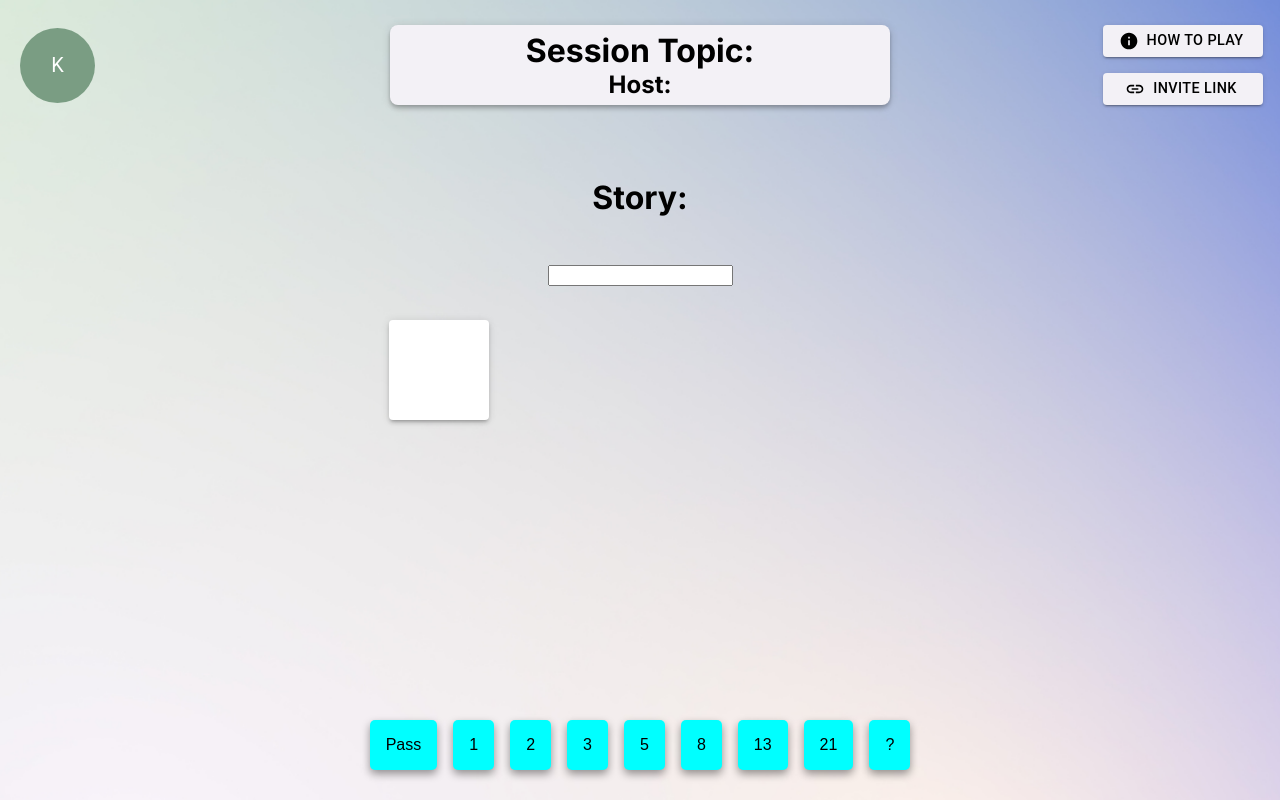
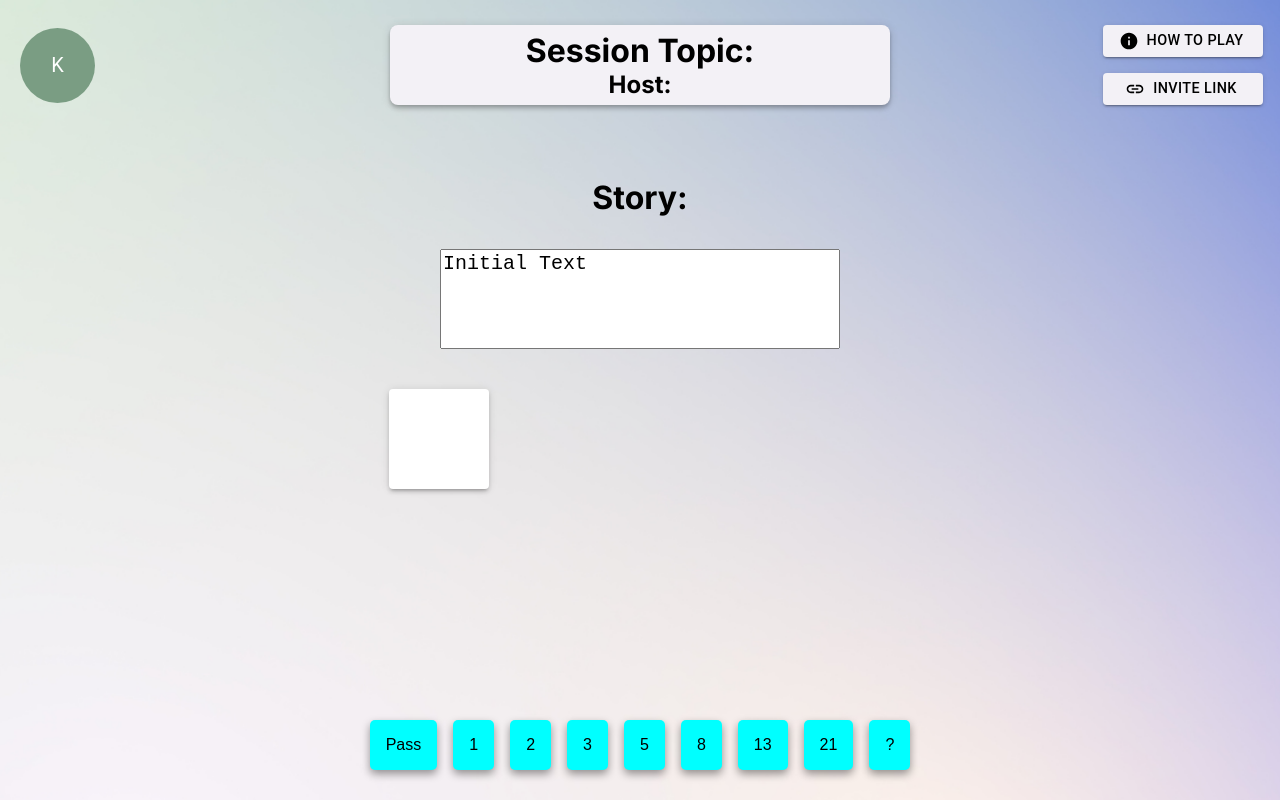
Before and after one commit to iceiceninja/PlanningPoker, a Next.js app in the folder Startup/my-app/: page /user in a window 1280 px wide. Built offline with nearby package versions, Linux system fonts and the light colour scheme; no server answers.

Commit message:
Story can be submitted by host and it shows on all users

```diff
--- a/Startup/my-app/app/globals.css
+++ b/Startup/my-app/app/globals.css
@@ -39,6 +39,10 @@ html {
 
 .button-43:hover {
   background-image: linear-gradient(-180deg, #1D95C9 0%, #17759C 100%);
+}
+
+.textarea-class {
+  font-size: 20px;
 }
 
 .card1 {
--- a/Startup/my-app/app/user/page.tsx
+++ b/Startup/my-app/app/user/page.tsx
@@ -71,6 +71,8 @@ export default function Host() {
         { name: "", vote: "" },
       ]);
       const [buttonStates, setButtonStates] = useState(inititalMap);
+      const [storyText, setStoryText] = useState('Initial Text');
+
 
       // This shows the host and every other user that joins, render means render the cards.
       // See socket.on("return_user_name"), in the backend there is a socket.on("render")
@@ -143,7 +145,11 @@ export default function Host() {
     })
     socket.on('countdown-init', () => { // can pass in an arg to make the timer variable. (10 sec, 1 min, 5 min etc.)
         console.log("countdown init");
-
+    })
+    socket.on("get_story_submitted_host", (data) => {
+        console.log("HEHEHEHEHE")
+        console.log(data + "HEHEHEHEH");
+        setStoryText(data);
     })
 
       useEffect(() => {
@@ -305,7 +311,12 @@ export default function Host() {
                                 align="center"
                             >
                         <p>Story: </p>
-                         <input type="text" />
+                        <textarea
+        value={storyText}
+        className="textarea-class"
+        readOnly
+        style={{ width: '400px', height: '100px', resize: 'none' }} // Custom styles
+      />
                             </Typography>
                         </ThemeProvider>
             {/* Player Arrangement: Simulates sitting around a table */}
```
Also changed, not shown: Startup/my-app/app/host/page.tsx (+17 -5 lines), Startup/my-app/server.js (+8 -1 lines).
